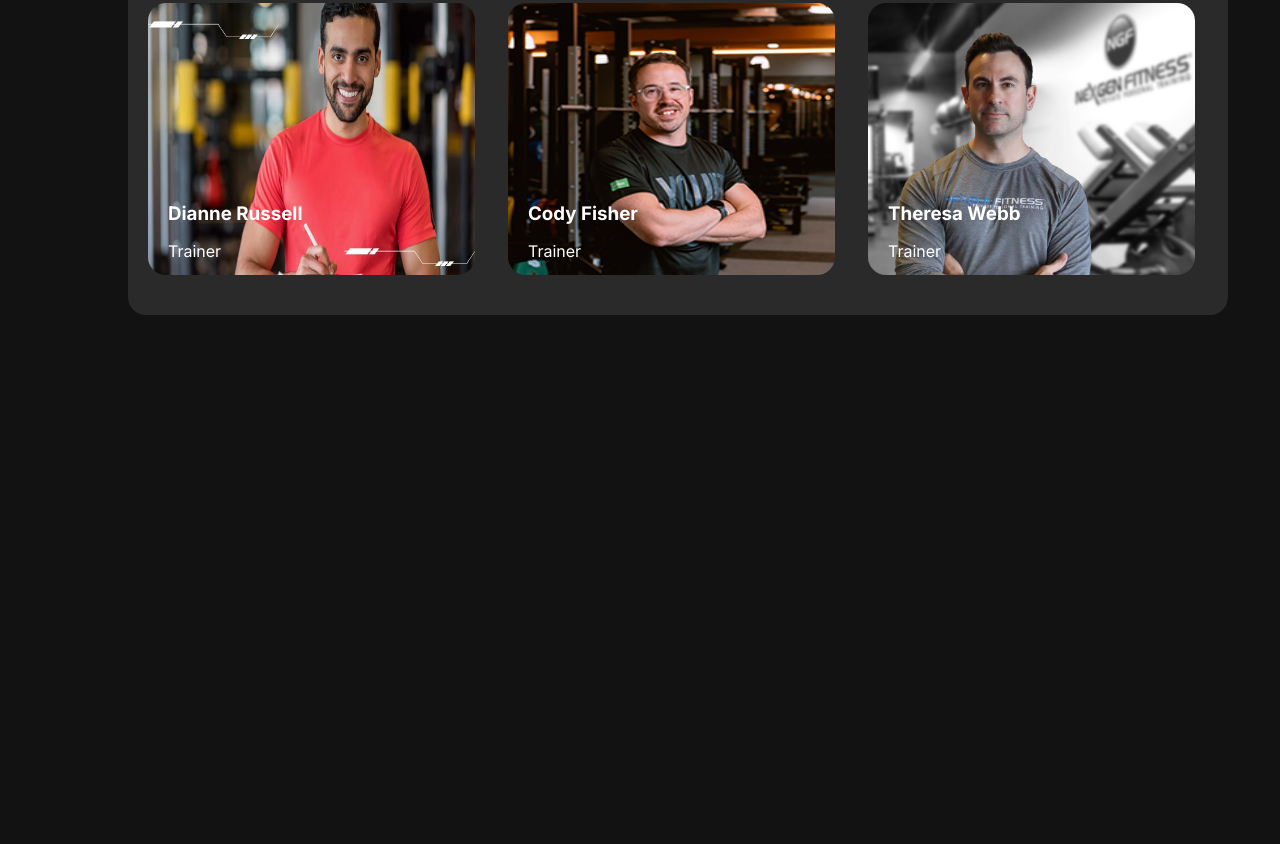
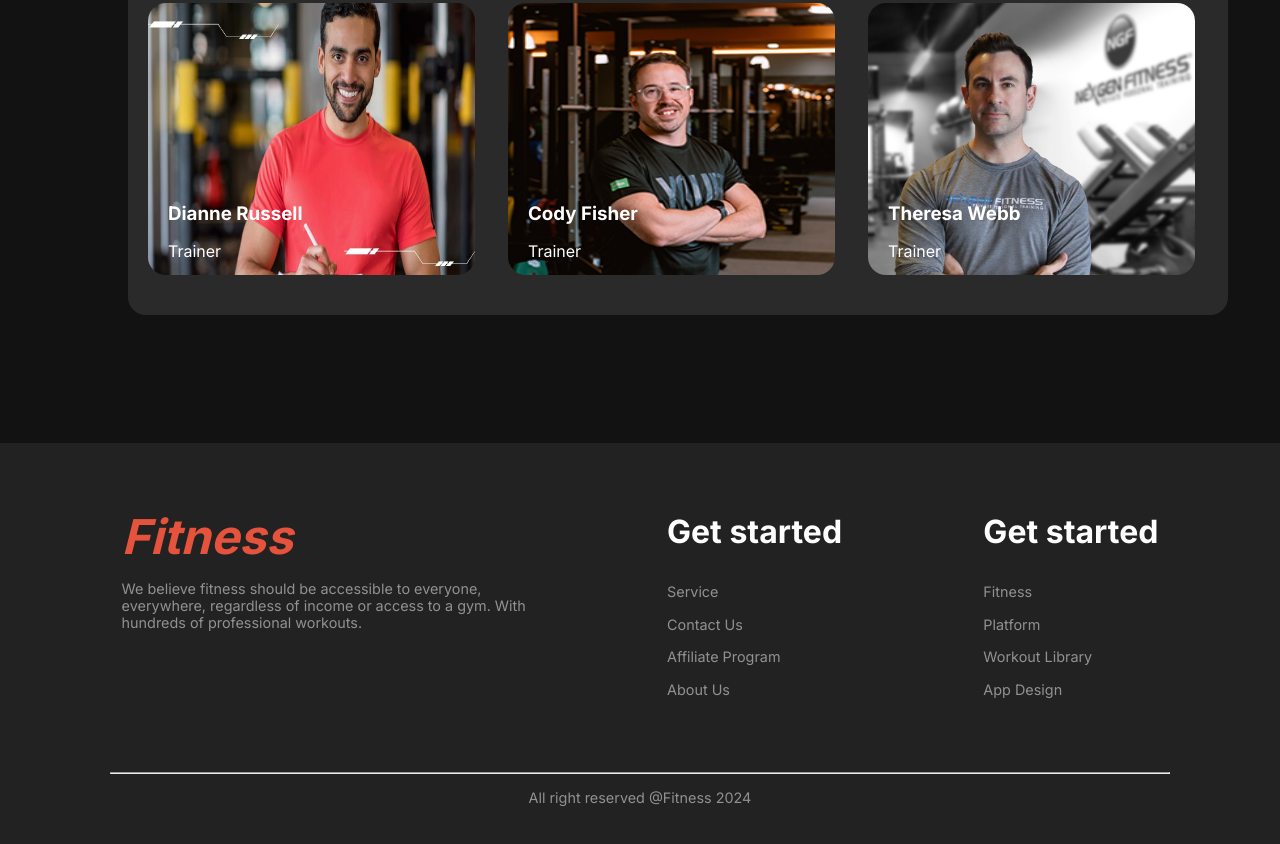
Before and after one commit to mehedi-hasannnn/gym-website, a plain HTML site: page index.html in a window 1280 px wide. Shown: the part 4179-5023 px from the top of the page. Before the commit the page ends 4622 px from the top, so only its background shows below. Drawn offline with Linux system fonts and the light colour scheme; a web font is replaced by a local one.

Commit message:
footer section added

```diff
--- a/index.html
+++ b/index.html
@@ -234,8 +234,35 @@
 
     </main>
 
-    <footer>
-
+    <footer class="foot">
+        <div class="foot display-flex">
+            <div class="conc">
+                <h4 class="branding">Fitness</h4>
+                <p class="xyz">We believe fitness should be accessible to everyone, <br> everywhere, regardless of income or access to a gym. With <br> hundreds of professional workouts.</p>
+            </div>
+            <div class="links">
+                <p class="starting">Get started</p>
+                <ul class="nec">
+                    <li class="items">Service</li>
+                    <li class="items">Contact Us</li>
+                    <li class="items">Affiliate Program</li>
+                    <li class="items">About Us</li>
+                </ul>
+            </div>
+            <div class="links2">
+                <p class="starting">Get started</p>
+                <ul class="nec">
+                    <li class="items">Fitness</li>
+                    <li class="items">Platform</li>
+                    <li class="items">Workout Library</li>
+                    <li class="items">App Design</li>
+                </ul>
+            </div>
+        </div>
+        <div class="ruler">
+            <hr>
+        <p class="credit">All right reserved @Fitness 2024</p>
+        </div>
     </footer>
 </body>
 </html>
--- a/style.css
+++ b/style.css
@@ -426,6 +426,55 @@ h3{
     border-radius: 18px;
 }
 
+/* Footer related styles */
+.foot{
+    background: rgb(34, 34, 34);
+    justify-content: space-between;
+    padding-bottom: 50px;
+    padding-left: 5%;
+    padding-right: 5%;
+
+}
+
+.links,
+.links2{
+    margin-top: 37px;
+}
+.branding{
+    font-weight: 700;
+    font-size: 3em;
+    color: #E6533C;
+    font-style: italic;
+    margin-bottom: 0;
+}
+.xyz{
+    color: rgba(255, 255, 255, 0.5);
+    font-size: 0.9rem;
+    text-align: left;
+}
+.starting{
+    font-weight: 700;
+    font-size: 2rem;
+}
+.nec{
+    list-style-type: none;
+    padding-left: 0;
+}
+.items{
+    margin-bottom: 9%;
+    color: rgba(255, 255, 255, 0.5);
+    font-size: 0.9rem;
+}
+.credit{
+    color: rgba(255, 255, 255, 0.5);
+    font-size: 0.9rem;
+    text-align: center;
+}
+.ruler{
+    padding-left: 4%;
+    padding-right: 4%;
+}
+
 /* Responsive query */
 
 @media screen and (max-width: 576px) {
@@ -528,4 +577,17 @@ h3{
     height: 1800px;
 }
 
+.foot{
+    flex-direction: column;
 }
+.links,
+.links2{
+    margin-top: 5px;
+}
+
+
+.items{
+    margin-bottom: 2%;
+}
+
+}
```
